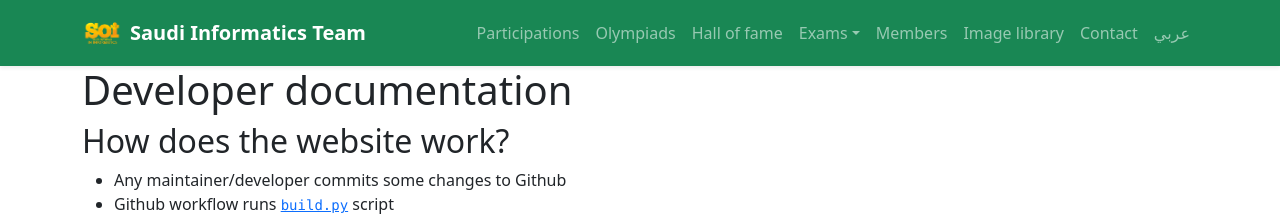
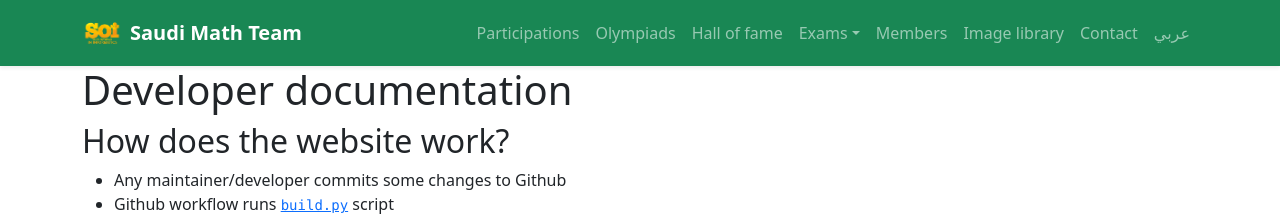
Before and after one commit to informatics-sa/math-website, a Jekyll site: the page built from root/data/dev.md, in a window 1280 px wide. Shown: the top 216 px of the page. Built offline with Jekyll 4.4.1, drawn with Linux system fonts in a browser that asks for light colours.

Commit message:
Update en.yml

```diff
--- a/root/_data/en.yml
+++ b/root/_data/en.yml
@@ -1,5 +1,5 @@
 last_update: "Last update"
-site_name: "Saudi Informatics Team"
+site_name: "Saudi Math Team"
 logo: "Logo"
 
 # Modal
```
